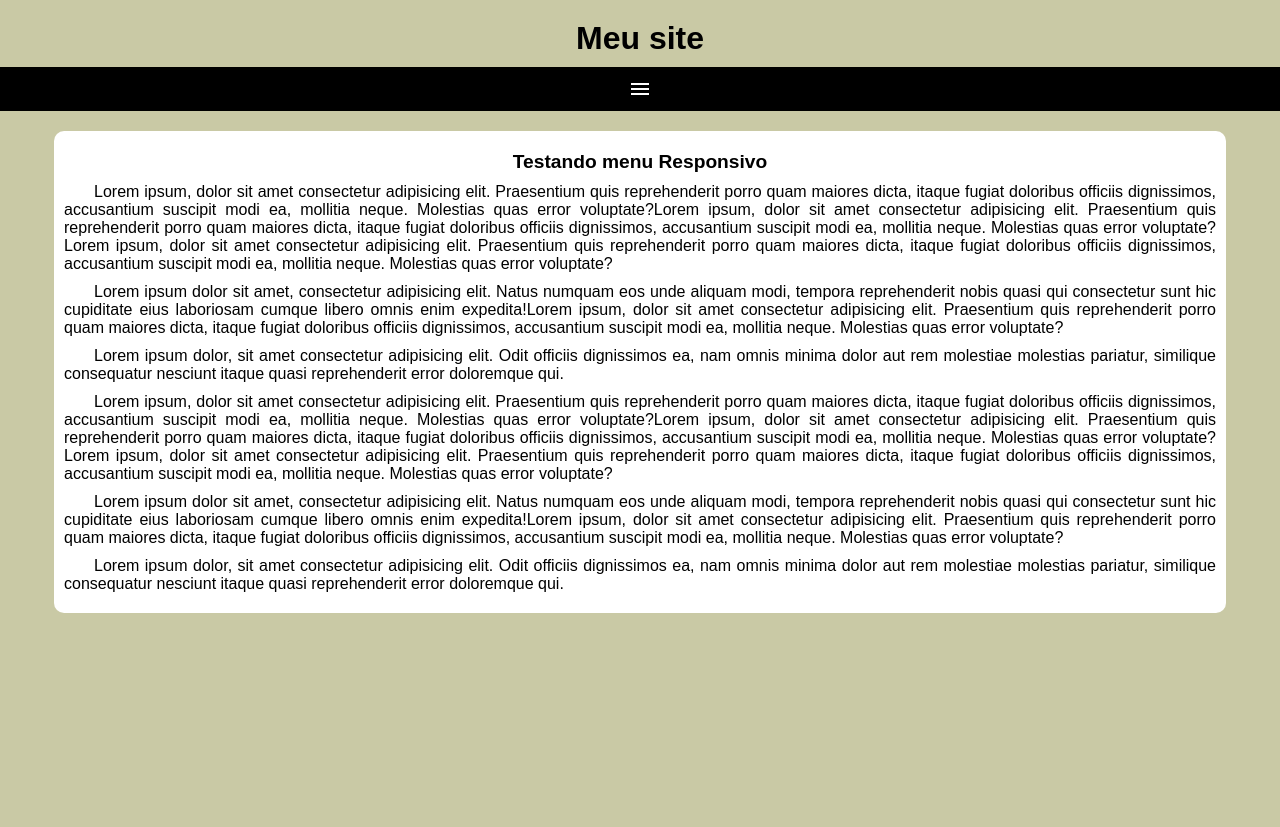
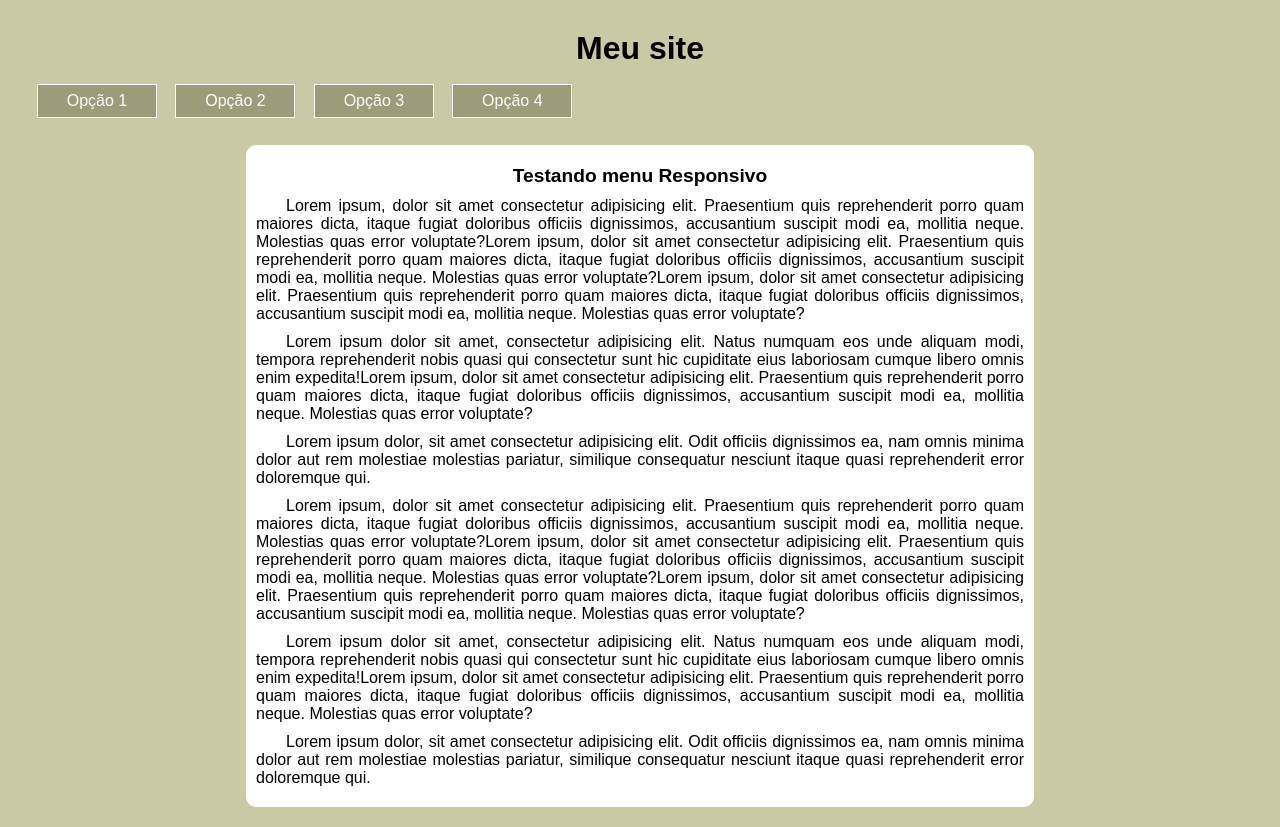
Before and after one commit to isrraelantonio/html-css, a plain HTML site: page exercicios/exercício 26/query005/index.html in a window 1280 px wide. Before the commit the page ends 800 px from the top, so only its background shows below. Drawn offline with nearby package versions, Linux system fonts and the light colour scheme.

Commit message:
atualizações para o query005

```diff
--- /dev/null
+++ b/exercicios/exercício 26/query005/estlos/mediaquery.css
@@ -0,0 +1,43 @@
+@charset "utf-8";
+
+@media screen and (min-width: 600px) and (max-width: 768px){
+
+}
+
+@media screen and (min-width: 768px){
+    span#burger{
+        display: none;
+    }
+    span#burger:hover{
+        background-color:white;
+        color: black;
+        cursor: pointer; /*O cursor do mouse vira uma mão*/
+
+    }
+    menu{
+        display: inline-block;
+    }
+    menu ul{
+      text-align: left;
+      margin-left: 30px;
+    }
+
+    menu li{
+        text-decoration: none;
+        display: inline-block;
+        width: 120px;
+        padding: 7px;
+
+
+    }
+     menu li a{
+        padding: 7px;
+        text-align: center;
+
+    }
+    main{
+        width: 60vw;
+    }
+
+
+}
--- a/exercicios/exercício 26/query005/estlos/style.css
+++ b/exercicios/exercício 26/query005/estlos/style.css
@@ -14,7 +14,7 @@ header{
     background-color: rgb(201, 201, 165);
 }
 header h1{
-    padding: 20px 10px 10px 10px;
+    padding: 30px 10px 10px 10px;
     text-align: center;
 
 }
@@ -25,12 +25,7 @@ span#burger{ /*Para que os elementos estjam de forma centralizada independente d
     color: white;
     text-align: center;
 }
-span#burger:hover{
-    background-color:white;
-    color: black;
-    cursor: pointer; /*O cursor do mouse vira uma mão*/
 
-}
 menu{
     display: block;
     display: none;
--- a/exercicios/exercício 26/query005/index.html
+++ b/exercicios/exercício 26/query005/index.html
@@ -6,11 +6,12 @@
     <title>Menu Responsivo</title>
     <link rel="stylesheet" href="estlos/style.css">
     <link href="https://fonts.googleapis.com/css2?family=Material+Symbols+Outlined" rel="stylesheet"/>
+    <link rel="stylesheet" href="estlos/mediaquery.css" media="all">
 
 
 </svg>
 </head>
-<body>
+<body onresize= "mudoutamanho()">
     <header>
         <h1>Meu site </h1>
         <span id="burger" class="material-symbols-outlined" onclick="clicmenu()">menu</span>
@@ -42,6 +43,16 @@
         </article>
     </main>
     <script>
+
+        function mudoutamanho(){
+            if (window.innerWidth >= 768){
+                itens.style.display = "block"
+            }
+            else{
+                itens.style.display = "none"
+
+            }
+        }
         function clicmenu(){
             if(itens.style.display == "block"){
                 itens.style.display = "none"
```
